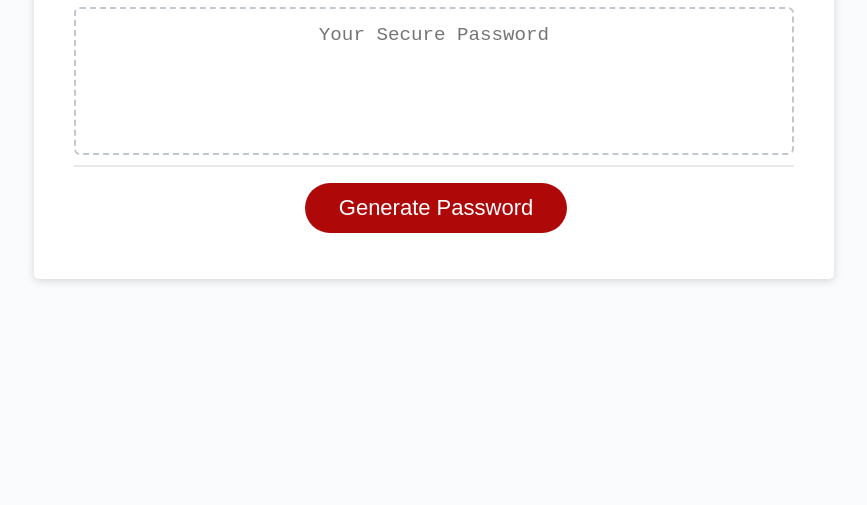
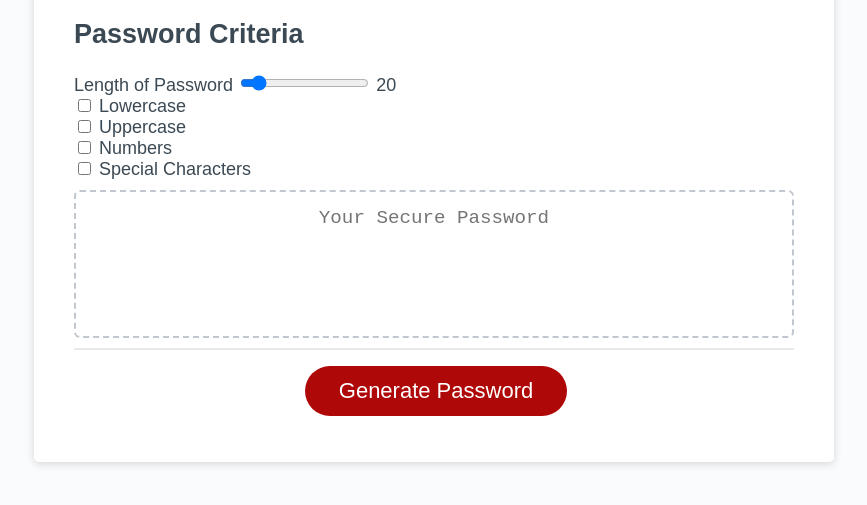
Before and after one commit to EsotericZ/password-gen, a plain HTML site: page index.html in a window 1280 px wide. Shown: the part 241-746 px from the top of the page, without its empty margins (206-1073 px from the left). Drawn offline with Linux system fonts and the light colour scheme; files that its build step writes are made by us from their sources.

Commit message:
created checkboxes in html, created let variables for them in js

```diff
--- a/assets/js/script.js
+++ b/assets/js/script.js
@@ -1,4 +1,11 @@
 // Assignment Code
+
+let length = document.getElementById("length").value
+let lower = document.getElementById("lowercase").checked
+let upper = document.getElementById("uppercase").checked
+let numeric = document.getElementById("numeric").checked
+let special = document.getElementById("special").checked
+
 var generateBtn = document.querySelector("#generate");
 
 // Write password to the #password input
--- a/index.html
+++ b/index.html
@@ -5,7 +5,7 @@
     <meta name="viewport" content="width=device-width, initial-scale=1.0" />
     <meta http-equiv="X-UA-Compatible" content="ie=edge" />
     <title>Password Generator</title>
-    <link rel="stylesheet" href="style.css" />
+    <link rel="stylesheet" href="./assets/css/style.css" />
   </head>
   <body>
     <div class="wrapper">
@@ -15,6 +15,30 @@
       <div class="card">
         <div class="card-header">
           <h2>Generate a Password</h2>
+        </div>
+        <div>
+          <h2>Password Criteria</h2>
+        </div>
+        <div>
+          <label for="length">Length of Password</label>
+          <input type="range" id="length" name="length" value="20" min="8" max="128" oninput="this.nextElementSibling.value = this.value">
+          <output>20</output>
+        </div>
+        <div>
+          <input type="checkbox" id="lowercase" name="lowercase">
+          <label for="lowercase">Lowercase</label>
+        </div>
+        <div>
+          <input type="checkbox" id="uppercase" name="uppercase">
+          <label for="uppercase">Uppercase</label>
+        </div>
+        <div>
+          <input type="checkbox" id="numeric" name="numeric">
+          <label for="numeric">Numbers</label>
+        </div>
+        <div>
+          <input type="checkbox" id="special" name="special">
+          <label for="special">Special Characters</label>
         </div>
         <div class="card-body">
           <textarea
@@ -29,6 +53,6 @@
         </div>
       </div>
     </div>
-    <script src="script.js"></script>
+    <script src="./assets/js/script.js"></script>
   </body>
 </html>
```
